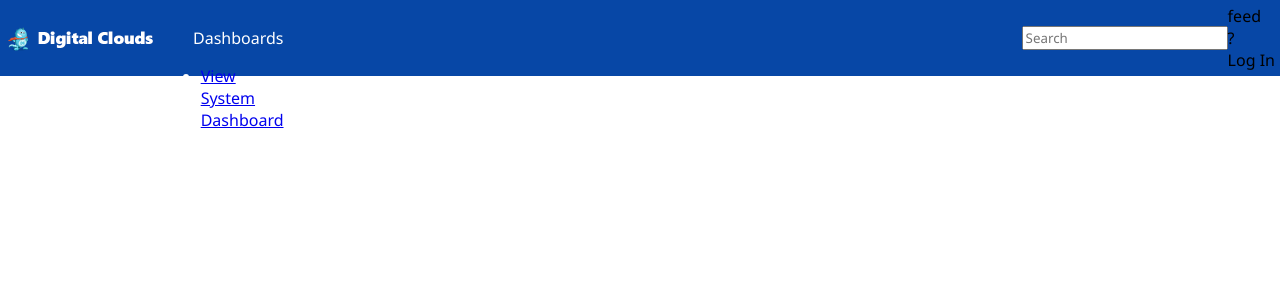
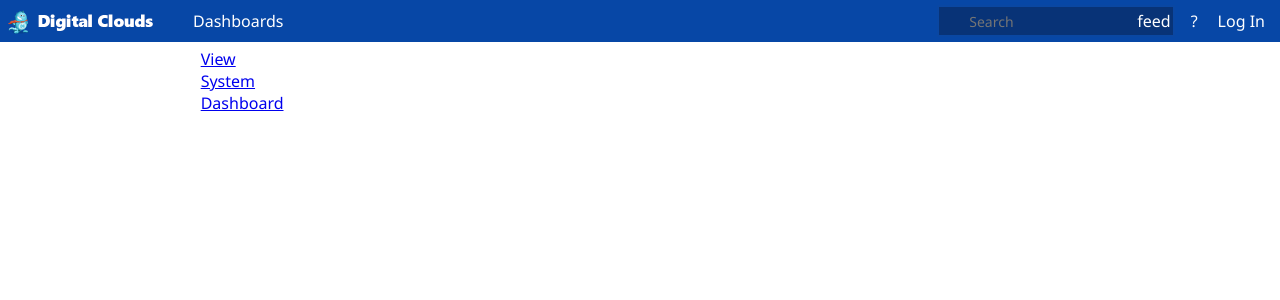
Before and after one commit to DmitryYamshikov/JiraTest, a Vue app: page / in a window 1280 px wide. Shown: the top 300 px of the page. Built offline with nearby package versions, Linux system fonts and the light colour scheme.

Commit message:
шапка

```diff
--- a/src/components/HeaderSection.vue
+++ b/src/components/HeaderSection.vue
@@ -4,6 +4,7 @@
       <a href="/" class="logo">
         <img src="../assets/img/logo.png" alt="logo" />
       </a>
+
       <div class="header-dashboard dropdown">
         <span>Dashboards</span>
         <ul class="header-dashboard__drop">
@@ -30,7 +31,12 @@
   </header>
 </template>
 <script>
-  export default {};
+
+  export default {
+    components: {
+
+    }
+  };
 </script>
 <style lang="scss">
   .header {
@@ -47,6 +53,10 @@
     }
 
     &__right-links {
+      display: flex;
+      .header-link {
+        margin: 0 10px;
+      }
     }
   }
   .logo {
@@ -75,19 +85,29 @@
   .dropdown {
   }
   .form-search {
+    margin-right: 20px;
+    width: 170px;
+    input {
+      padding-left: 30px;
+      height: 32px;
+      background-color: #083377;
+      color:#fff;
+      border: 2px solid #0a47a2;
+      font-size: 14px;
+    }
   }
   .header-link {
-    /* .header-link_feedback */
+    color:#fff;
+    cursor: pointer;
 
     &_feedback {
     }
 
-    /* .header-link_help */
+
 
     &_help {
     }
 
-    /* .header-link_login */
 
     &_login {
     }
--- a/src/main.js
+++ b/src/main.js
@@ -2,6 +2,11 @@ import { createApp } from 'vue';
 import App from './App.vue';
 import router from './router';
 import store from './store';
+import { library } from '@fortawesome/fontawesome-svg-core'
+import { faCheckCircle, faExclamationCircle } from '@fortawesome/free-solid-svg-icons'
+library.add(faCheckCircle, faExclamationCircle)
+
+/* Vue.component('font-awesome-icon', FontAwesomeIcon); */
 import './assets/style.scss';
 
 createApp(App).use(store).use(router).mount('#app');
```
